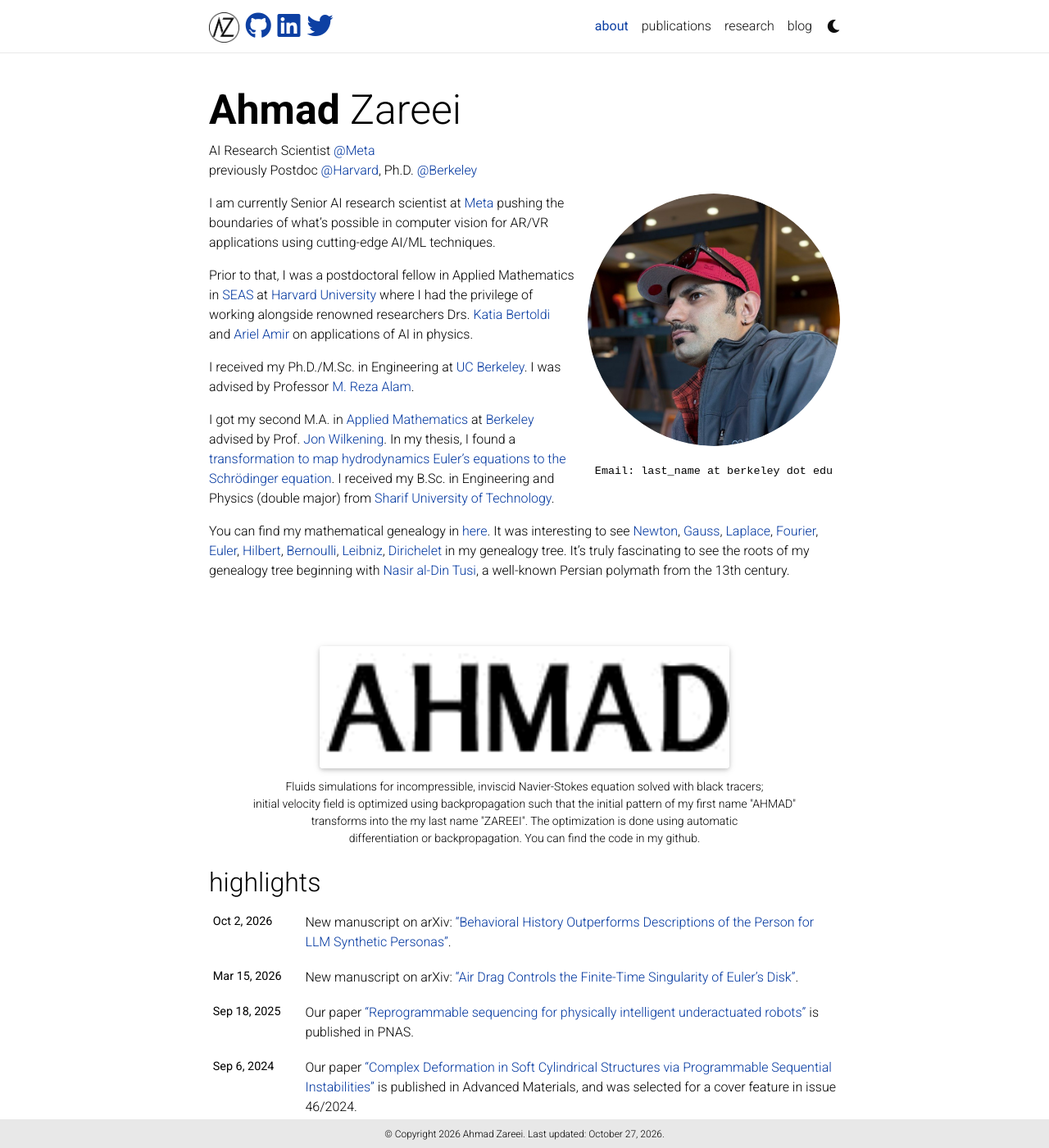
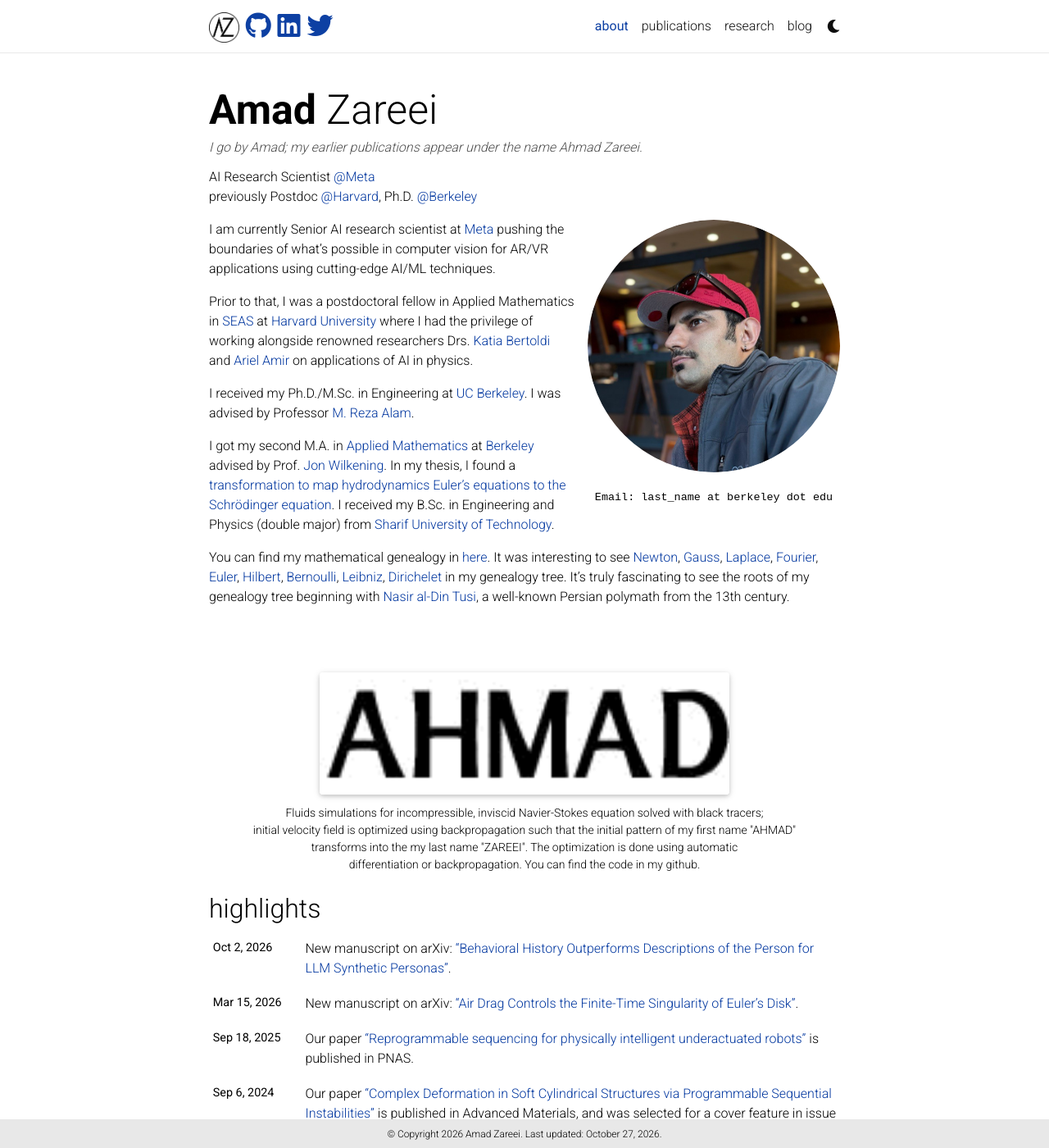
Before and after one commit to azareei/azareei.github.io, a Jekyll site: the page built from _pages/about.md, in a window 1280 px wide and 1400 px high. Shown: the whole window at 82% size. Built offline with Jekyll 4.4.1, drawn with Linux system fonts in a browser that asks for light colours; nearby versions of some CDN libraries; a style sheet for code colours, icons or effects is not loaded.

Commit message:
Present name as Amad Zareei, noting former name Ahmad
- Show "Amad Zareei" in the navbar, home heading, footer, and titles
- Add a note under the home page heading that earlier publications
  appear under Ahmad Zareei (driven by former_first_name in _config.yml)
- Keep "Ahmad Zareei" searchable: alternateName in schema.org data and
  "formerly Ahmad Zareei" in page descriptions

Co-Authored-By: Claude Opus 5.5 <noreply@anthropic.com>

```diff
--- a/_config.yml
+++ b/_config.yml
@@ -2,13 +2,14 @@
 # Site settings
 # -----------------------------------------------------------------------------
 
-title: Ahmad Zareei
-first_name: Ahmad
+title: Amad Zareei
+first_name: Amad
 middle_name:
+former_first_name: Ahmad # earlier publications use this name
 last_name: Zareei
 email: zareei@berkeley.edu
 description: > # the ">" symbol means to ignore newlines until "footer_text:"
-  Ahmad Zareei, Senior Research Scientist at Meta, working on physical AI, world models, 3D computer vision, graph neural networks, and LLM agents.
+  Amad Zareei (formerly Ahmad Zareei), Senior Research Scientist at Meta, working on physical AI, world models, 3D computer vision, graph neural networks, and LLM agents.
 footer_text: >
 
 
--- a/_includes/head.html
+++ b/_includes/head.html
@@ -43,7 +43,8 @@
 {
   "@context": "https://schema.org",
   "@type": "Person",
-  "name": "{{ full_name }}",
+  "name": "{{ site.first_name }} {{ site.last_name }}",
+  "alternateName": "{{ site.former_first_name }} {{ site.last_name }}",
   "url": "{{ site.url }}",
   "image": "{{ og_image }}",
   "jobTitle": "Senior Research Scientist",
--- a/_layouts/about.html
+++ b/_layouts/about.html
@@ -9,6 +9,9 @@ layout: default
       {% if site.title == blank %}{{ site.title }}{% else %}<span class="font-weight-bold">{{ site.first_name }}</span>
       {{ site.middle_name }} {{ site.last_name }}{% endif %}
     </h1>
+    {% if site.former_first_name %}
+    <p class="former-name"><em>I go by {{ site.first_name }}; my earlier publications appear under the name {{ site.former_first_name }} {{ site.last_name }}.</em></p>
+    {% endif %}
     <p class="desc">{{ page.description }}</p>
   </header>
 
--- a/_layouts/research.html
+++ b/_layouts/research.html
@@ -15,7 +15,7 @@ layout: default
     <!-- 3D Model Section -->
     <div class="row mt-3 mb-4" style="text-align:center;">
       <div class="col-sm">
-        <div id="threejs-container" class="z-depth-1" role="img" aria-label="Interactive 3D head scan of Ahmad Zareei" style="border-radius: 20px; width: 400px; height: 500px; margin: 0 auto; background: #f8f9fa;">
+        <div id="threejs-container" class="z-depth-1" role="img" aria-label="Interactive 3D head scan of Amad Zareei" style="border-radius: 20px; width: 400px; height: 500px; margin: 0 auto; background: #f8f9fa;">
         </div>
         <div class="caption mt-2">
           <small>Interactive 3D Model - Drag to rotate, scroll to zoom</small>
--- a/_sass/_base.scss
+++ b/_sass/_base.scss
@@ -416,3 +416,11 @@ html.transition *:after {
   transition: all 750ms !important;
   transition-delay: 0 !important;
 }
+
+// Note under the name on the about page (explains the former first name)
+.former-name {
+  color: var(--global-text-color);
+  opacity: 0.7;
+  margin-top: -0.25rem;
+  margin-bottom: 0.75rem;
+}
```
Also changed, not shown: _pages/research.md (+2 -2 lines).
